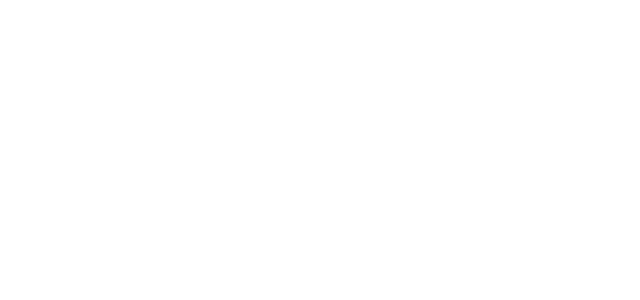
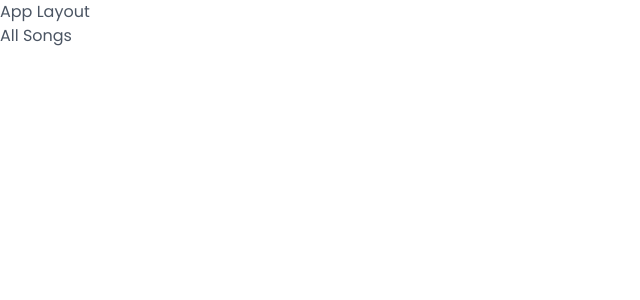
Before and after one commit to rawera-daniel/addisSoftware-test-frontend, a React (Vite) app: page /allsongs in a window 1280 px wide. Before the commit this address had no page. Shown: the top 300 px of the page, without its empty margins (0-640 px from the left). Built offline with nearby package versions, Linux system fonts and the light colour scheme.

Commit message:
feat: add AllSongs component to display found songs

```diff
--- a/src/App.tsx
+++ b/src/App.tsx
@@ -1,7 +1,8 @@
 import React from 'react'
+import { BrowserRouter, Navigate, Route, Routes } from 'react-router-dom'
 import GlobalStyles from './styles/GlobalStyle'
-import { BrowserRouter, Route, Routes } from 'react-router-dom'
 import AppLayout from './ui/AppLayout'
+import AllSongs from './pages/AllSongs'
 
 export default function App() {
   return (
@@ -9,7 +10,10 @@
       <GlobalStyles />
       <BrowserRouter>
         <Routes>
-          <Route element={<AppLayout />}></Route>
+          <Route element={<AppLayout />}>
+            <Route index element={<Navigate replace to="allsongs" />} />
+            <Route path="allsongs" element={<AllSongs />} />
+          </Route>
 
           {/* <Route path="*" element={<PageNotFound />} /> */}
         </Routes>
--- /dev/null
+++ b/src/pages/AllSongs.tsx
@@ -0,0 +1,5 @@
+import React from 'react'
+
+export default function AllSongs() {
+  return <div>All Songs</div>
+}
--- a/src/ui/AppLayout.tsx
+++ b/src/ui/AppLayout.tsx
@@ -1,5 +1,11 @@
 import React from 'react'
+import { Outlet } from 'react-router-dom'
 
 export default function AppLayout() {
-  return <div>App Layout</div>
+  return (
+    <div>
+      <p>App Layout</p>
+      <Outlet />
+    </div>
+  )
 }
```
